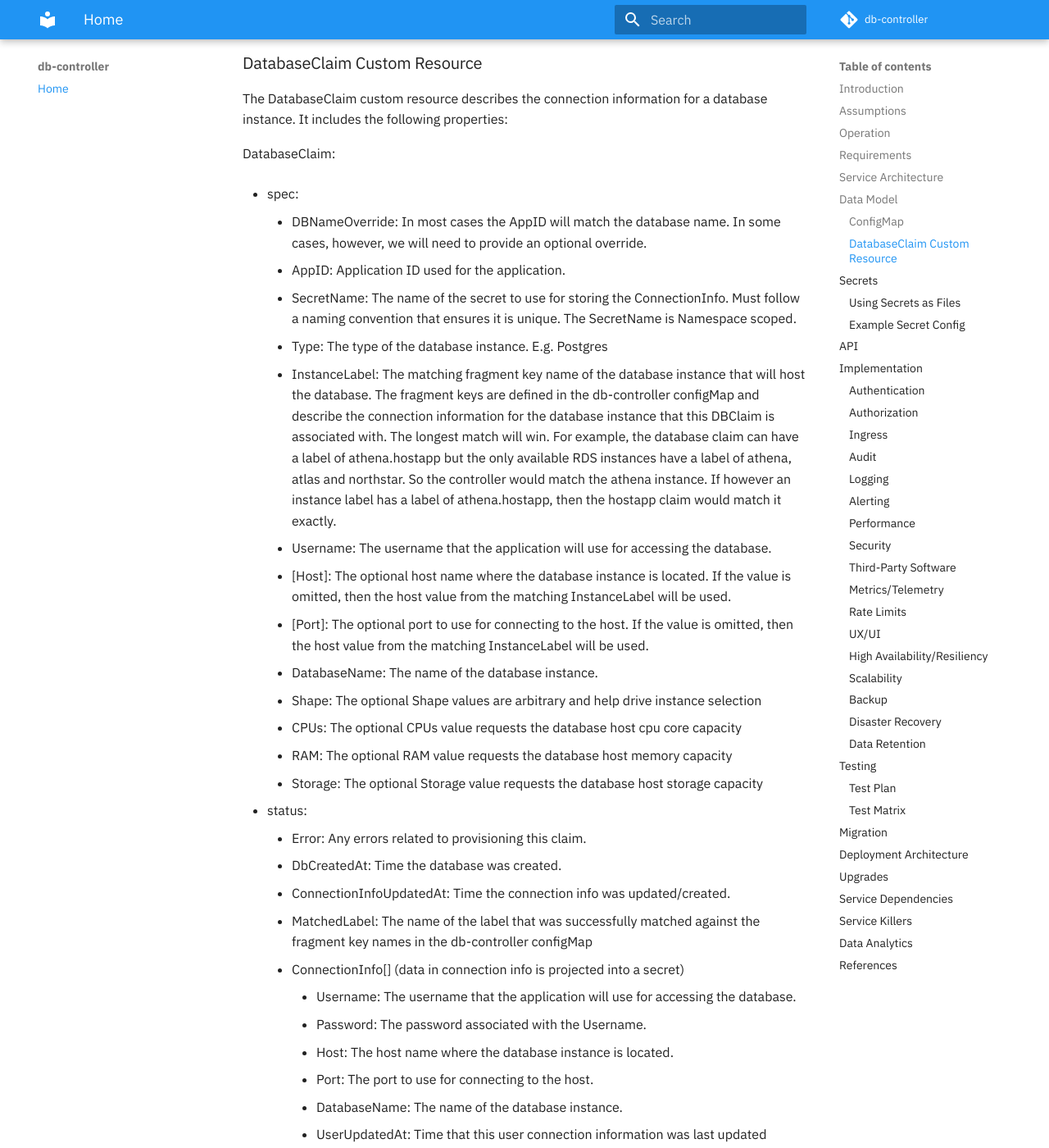
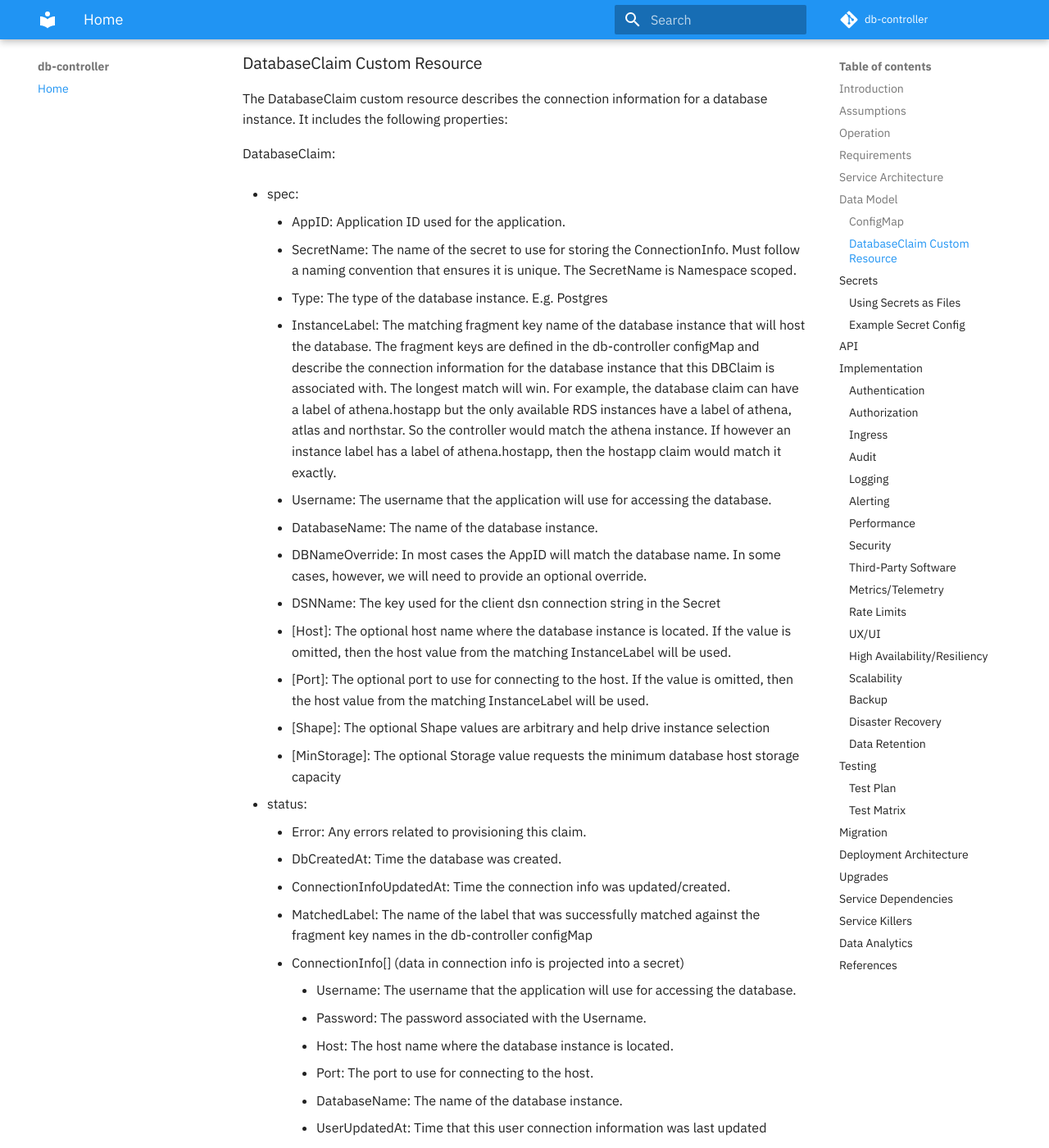
Before and after one commit to infobloxopen/db-controller, an MkDocs documentation site: the page built from docs/index.md, in a window 1280 px wide and 1400 px high, scrolled down 7109 px. Shown: the whole window at 82% size. Built offline with MkDocs 1.6.1 and Material for MkDocs 9.7.7, drawn with Linux system fonts in a browser that asks for light colours; comment, search, counter and statistics services are not loaded.

Commit message:
Update Doc

```diff
--- a/docs/index.md
+++ b/docs/index.md
@@ -309,19 +309,18 @@ a database instance.  It includes the following properties:
 DatabaseClaim:
 
    * spec:
-      - DBNameOverride: In most cases the AppID will match the database name. In some cases, however, we will need to provide an optional override.
       - AppID: Application ID used for the application.
       - SecretName: The name of the secret to use for storing the ConnectionInfo.  Must follow a naming convention that ensures it is unique.  The SecretName is Namespace scoped.
       - Type: The type of the database instance. E.g. Postgres
       - InstanceLabel: The matching fragment key name of the database instance that will host the database. The fragment keys are defined in the db-controller configMap and describe the connection information for the database instance that this DBClaim is associated with. The longest match will win. For example, the database claim can have a label of athena.hostapp but the only available RDS instances have a label of athena, atlas and northstar. So the controller would match the athena instance. If however an instance label has a label of athena.hostapp, then the hostapp claim would match it exactly.
       - Username: The username that the application will use for accessing the database.
+      - DatabaseName: The name of the database instance.
+      - DBNameOverride: In most cases the AppID will match the database name. In some cases, however, we will need to provide an optional override.
+      - DSNName: The key used for the client dsn connection string in the Secret
       - [Host]: The optional host name where the database instance is located.  If the value is omitted, then the host value from the matching InstanceLabel will be used.
       - [Port]: The optional port to use for connecting to the host.  If the value is omitted, then the host value from the matching InstanceLabel will be used.
-      - DatabaseName: The name of the database instance.
-      - Shape: The optional Shape values are arbitrary and help drive instance selection
-      - CPUs: The optional CPUs value requests the database host cpu core capacity
-      - RAM: The optional RAM value requests the database host memory capacity
-      - Storage: The optional Storage value requests the database host storage capacity
+      - [Shape]: The optional Shape values are arbitrary and help drive instance selection
+      - [MinStorage]: The optional Storage value requests the minimum database host storage capacity
 
    * status:
       - Error: Any errors related to provisioning this claim.
```
